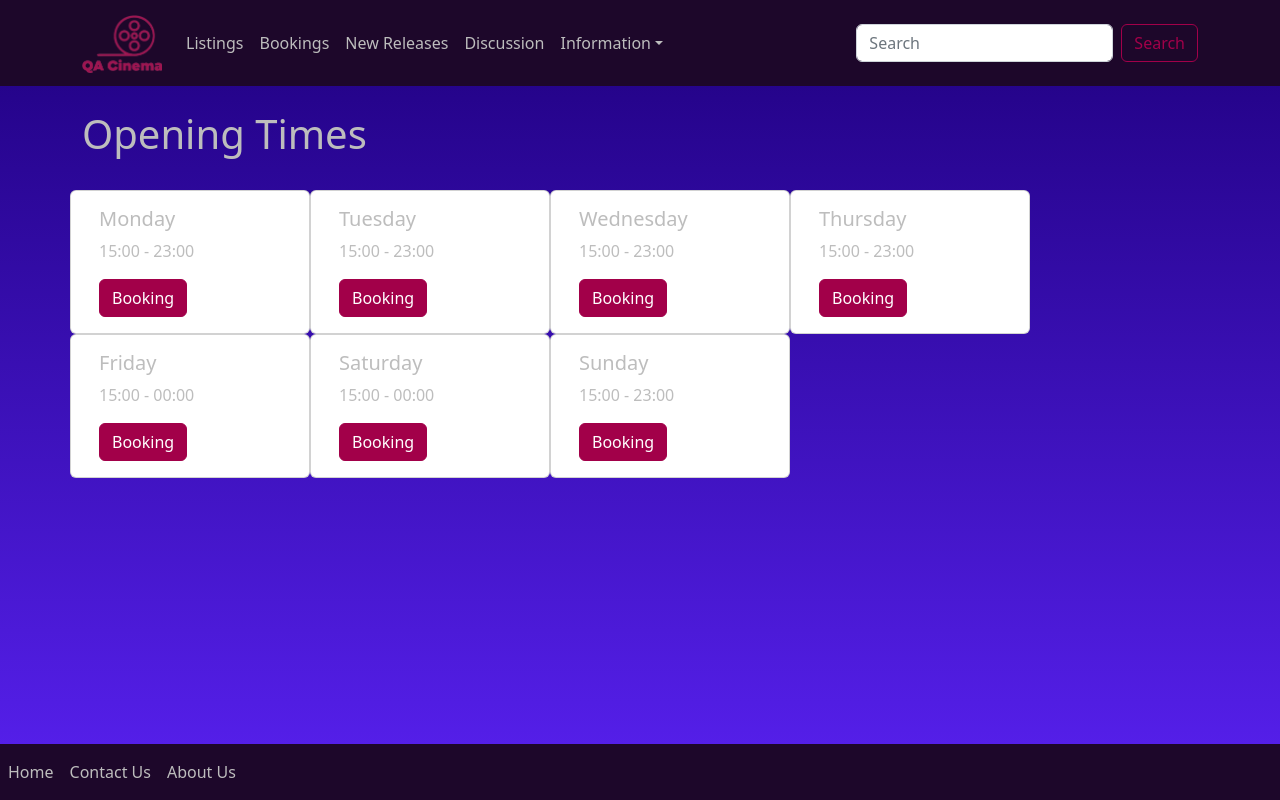
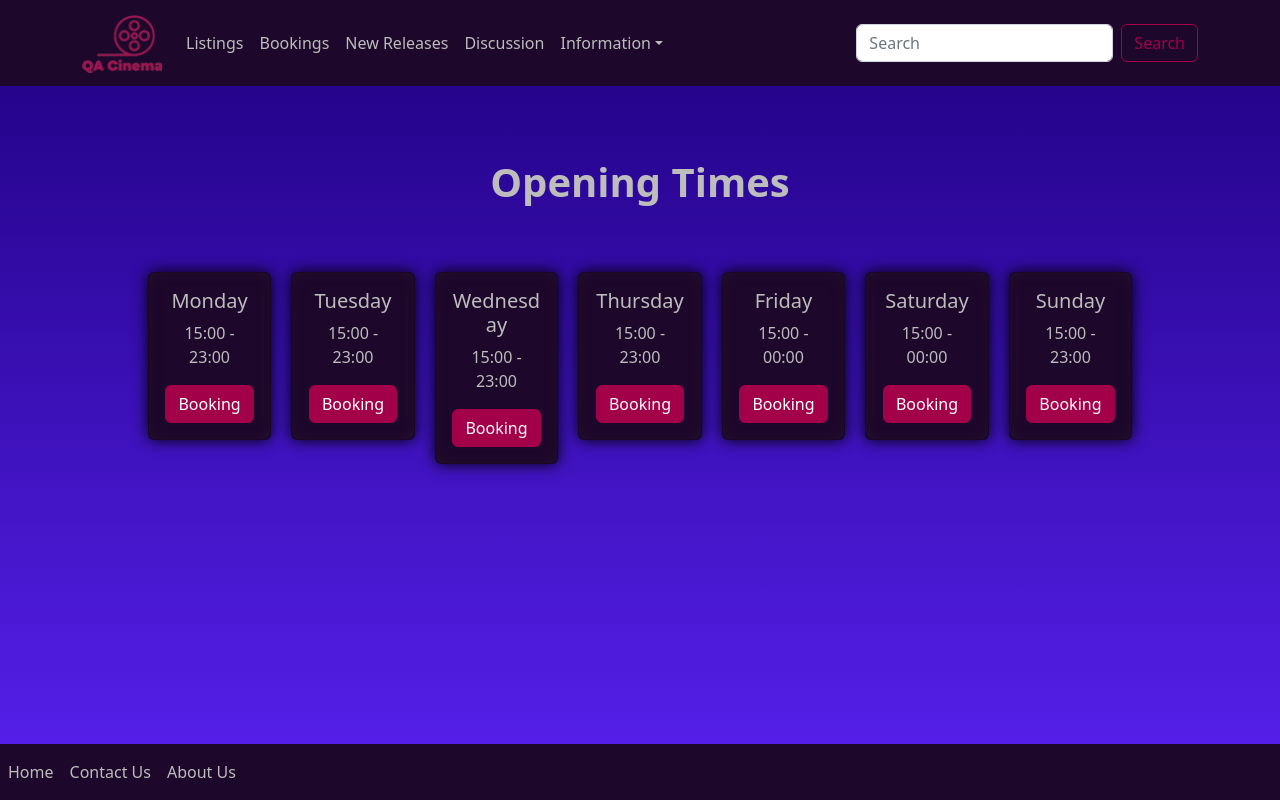
Before and after one commit to tashfeenarshad/DTK_JS-QA_CINEMA, a React (Create React App) app in the folder cinema/: page /openingtimes in a window 1280 px wide. Built offline with nearby package versions, Linux system fonts and the light colour scheme.

Commit message:
Adjusted opening times styling

```diff
--- a/cinema/src/App.css
+++ b/cinema/src/App.css
@@ -224,3 +224,21 @@ body {
   background-color: rgb(29 7 42);
   color: #bdbdbd;
 }
+
+/*Opening Times*/
+.openingTimesContainer{
+  margin-top:5%;
+  margin-bottom:5%;
+  display: flex;
+  width:90%;
+  margin-left: auto;
+  margin-right: auto;
+  text-align: center;
+}
+
+.openingTimesContainer > .card{
+  height: fit-content;
+  box-shadow: 0px 0px 15px rgb(0 0 0), inset 0px 0px 15px 0px rgb(70 70 70 / 12%);
+  background-color: rgb(29 7 42);
+  color: #bdbdbd;
+}
--- a/cinema/src/Components/OpeningTimes.jsx
+++ b/cinema/src/Components/OpeningTimes.jsx
@@ -1,14 +1,14 @@
 import Button from 'react-bootstrap/Button';
 import Card from 'react-bootstrap/Card';
-import Row from 'react-bootstrap/esm/Row';
 
 function OpeningTimes() {
   return (
     <>
-      <h1>Opening Times</h1>
       <br />
-      <Row>
-        <Card style={{ width: '15rem' }} >
+      <br />
+      <h1 style={{ display: 'flex', justifyContent: 'center', fontWeight: 'bold' }}>Opening Times</h1>
+      <div className='openingTimesContainer'>
+        <Card style={{ width: '15rem', margin: "10px" }} >
 
           <Card.Body>
             <Card.Title>Monday</Card.Title>
@@ -18,7 +18,7 @@ function OpeningTimes() {
             <Button variant="primary">Booking</Button>
           </Card.Body>
         </Card>
-        <Card style={{ width: '15rem' }}>
+        <Card style={{ width: '15rem', margin: "10px" }}>
 
           <Card.Body>
             <Card.Title>Tuesday</Card.Title>
@@ -28,7 +28,7 @@ function OpeningTimes() {
             <Button variant="primary">Booking</Button>
           </Card.Body>
         </Card>
-        <Card style={{ width: '15rem' }}>
+        <Card style={{ width: '15rem', margin: "10px" }}>
 
           <Card.Body>
             <Card.Title>Wednesday</Card.Title>
@@ -38,7 +38,7 @@ function OpeningTimes() {
             <Button variant="primary">Booking</Button>
           </Card.Body>
         </Card>
-        <Card style={{ width: '15rem' }}>
+        <Card style={{ width: '15rem', margin: "10px" }}>
 
           <Card.Body>
             <Card.Title>Thursday</Card.Title>
@@ -48,7 +48,7 @@ function OpeningTimes() {
             <Button variant="primary">Booking</Button>
           </Card.Body>
         </Card>
-        <Card style={{ width: '15rem' }}>
+        <Card style={{ width: '15rem', margin: "10px" }}>
 
           <Card.Body>
             <Card.Title>Friday</Card.Title>
@@ -58,17 +58,17 @@ function OpeningTimes() {
             <Button variant="primary">Booking</Button>
           </Card.Body>
         </Card>
-        <Card style={{ width: '15rem' }}>
+        <Card style={{ width: '15rem', margin: "10px" }}>
 
           <Card.Body>
             <Card.Title>Saturday</Card.Title>
             <Card.Text>
               15:00 - 00:00
             </Card.Text>
-            <Button variant="primary">Booking</Button>
+            <Button variant="primary" href="/bookings">Booking</Button>
           </Card.Body>
         </Card>
-        <Card style={{ width: '15rem' }}>
+        <Card style={{ width: '15rem', margin: "10px" }}>
 
           <Card.Body>
             <Card.Title>Sunday</Card.Title>
@@ -78,7 +78,7 @@ function OpeningTimes() {
             <Button variant="primary">Booking</Button>
           </Card.Body>
         </Card>
-      </Row>
+      </div>
     </>);
 }
 export default OpeningTimes;
```
